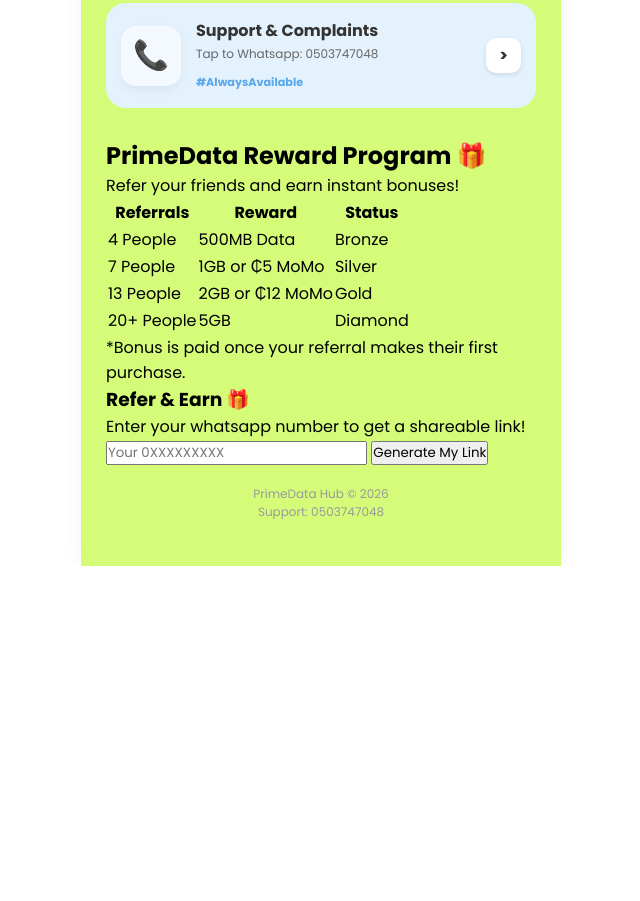
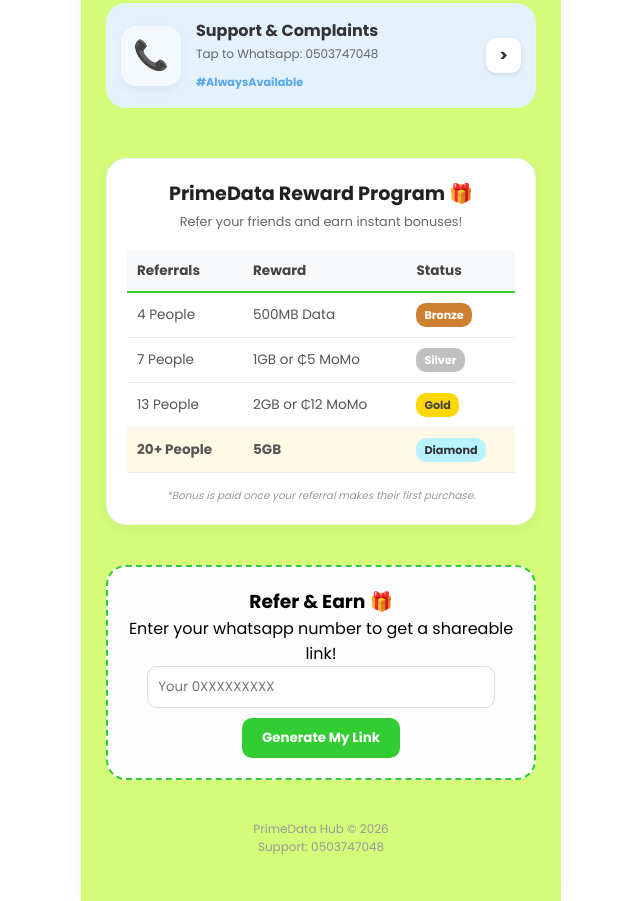
Before and after one commit to prince-devs/PrimeData-Hub, a plain HTML site: page index.html in a window 1280 px wide. Shown: the part 626-1527 px from the top of the page, without its empty margins (319-959 px from the left). Before the commit the page ends 1192 px from the top, so only its background shows below. Drawn offline with Linux system fonts and the light colour scheme.

Commit message:
Update style.css
I have updated the styling

```diff
--- a/style.css
+++ b/style.css
@@ -238,3 +238,123 @@
 .card-list {
     margin-bottom: 30px;
 }
+
+.referral-section {
+    background: #fdfdfd;
+    border: 2px dashed #32CD32;
+    padding: 20px;
+    border-radius: 20px;
+    margin: 20px 0;
+    text-align: center;
+}
+
+.referral-section input {
+    padding: 10px;
+    border-radius: 10px;
+    border: 1px solid #ddd;
+    width: 90%;
+    margin-bottom: 10px;
+}
+
+.referral-section button {
+    background: #32CD32;
+    color: white;
+    border: none;
+    padding: 10px 20px;
+    border-radius: 10px;
+    font-weight: bold;
+    cursor: pointer;
+}
+
+.share-btn {
+    display: inline-block;
+    margin-top: 10px;
+    color: #25D366;
+    text-decoration: none;
+    font-weight: bold;
+}
+
+.rewards-container {
+    background: #ffffff;
+    padding: 20px;
+    border-radius: 20px;
+    margin: 20px 0;
+    box-shadow: 0 4px 15px rgba(0, 0, 0, 0.05);
+    border: 1px solid #eef2f3;
+}
+
+.rewards-title {
+    font-size: 1.2rem;
+    color: #222;
+    text-align: center;
+    margin-bottom: 5px;
+}
+
+.rewards-subtitle {
+    font-size: 0.8rem;
+    color: #666;
+    text-align: center;
+    margin-bottom: 20px;
+}
+
+.rewards-table {
+    width: 100%;
+    border-collapse: collapse;
+    font-size: 0.85rem;
+}
+
+.rewards-table th {
+    text-align: left;
+    padding: 10px;
+    background: #f8f9fa;
+    color: #444;
+    border-bottom: 2px solid #32CD32;
+    /* Your Lemon Green color */
+}
+
+.rewards-table td {
+    padding: 12px 10px;
+    border-bottom: 1px solid #eee;
+    color: #555;
+}
+
+/* VIP Highlight */
+.vip-row {
+    background-color: #fff9e6;
+    font-weight: bold;
+}
+
+/* Badges */
+.badge {
+    padding: 4px 8px;
+    border-radius: 10px;
+    font-size: 0.7rem;
+    font-weight: bold;
+    color: white;
+}
+
+.bronze {
+    background: #cd7f32;
+}
+
+.silver {
+    background: #c0c0c0;
+}
+
+.gold {
+    background: #ffd700;
+    color: #444;
+}
+
+.diamond {
+    background: #b9f2ff;
+    color: #333;
+}
+
+.terms-text {
+    font-size: 0.65rem;
+    color: #999;
+    margin-top: 15px;
+    text-align: center;
+    font-style: italic;
+}
```
